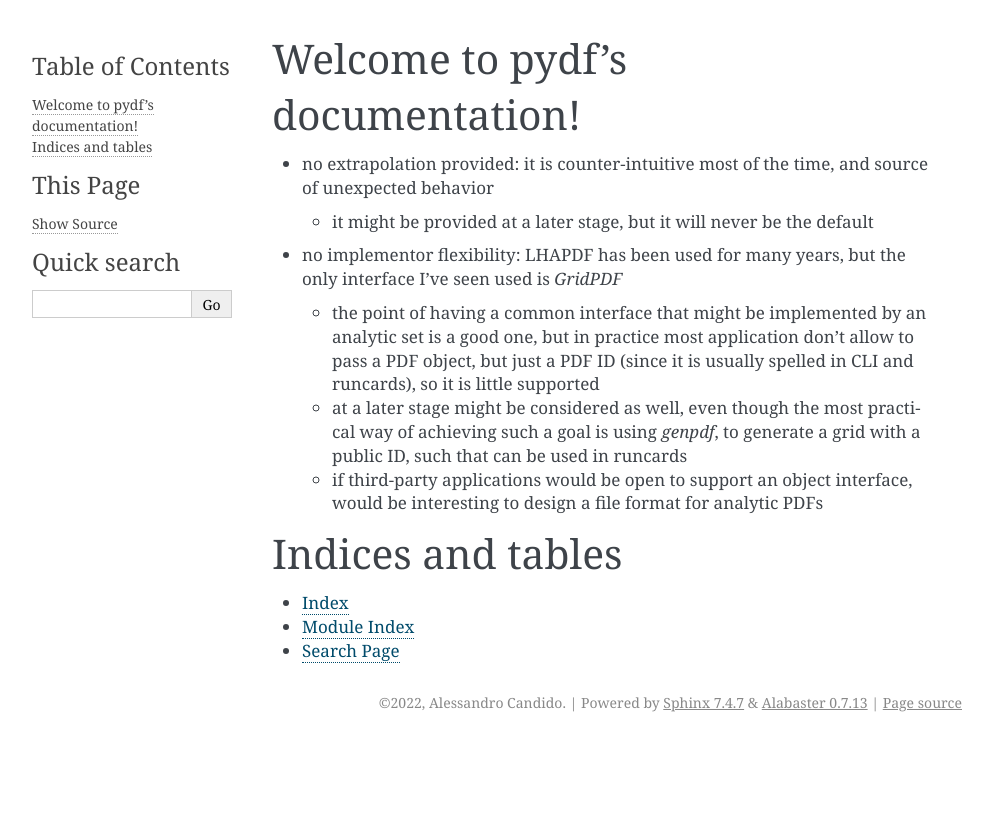
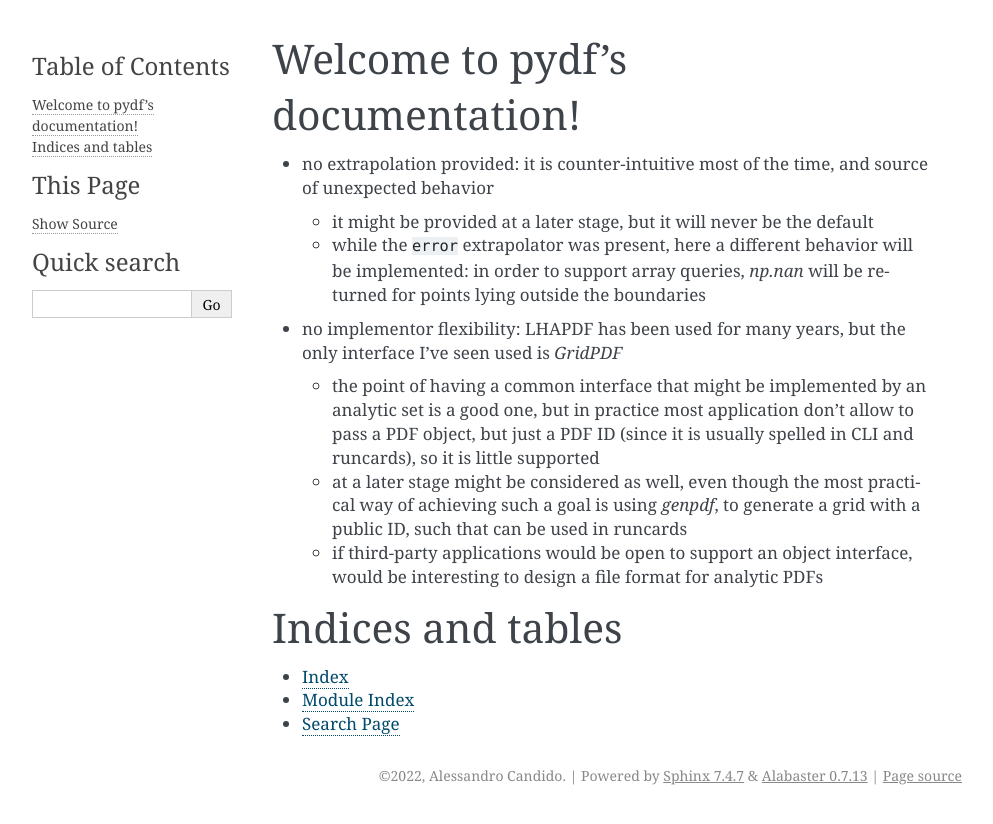
Before and after one commit to AleCandido/pydf, a Sphinx documentation site: the page built from docs/source/index.rst, in a window 1280 px wide. Shown: the top 824 px of the page, without its empty margins (148-1141 px from the left). Built offline with Sphinx 7.4.7, drawn with Linux system fonts in a browser that asks for light colours.

Commit message:
Specify wished extrapolator behavior

```diff
--- a/docs/source/index.rst
+++ b/docs/source/index.rst
@@ -15,6 +10,9 @@ Welcome to pydf's documentation!
   source of unexpected behavior
 
   - it might be provided at a later stage, but it will never be the default
+  - while the ``error`` extrapolator was present, here a different behavior will
+    be implemented: in order to support array queries, `np.nan` will be returned
+    for points lying outside the boundaries
 
 - no implementor flexibility: LHAPDF has been used for many years, but the only
   interface I've seen used is `GridPDF`
```
Also changed, not shown: other parts of docs/source/index.rst (+0 -5 lines).
